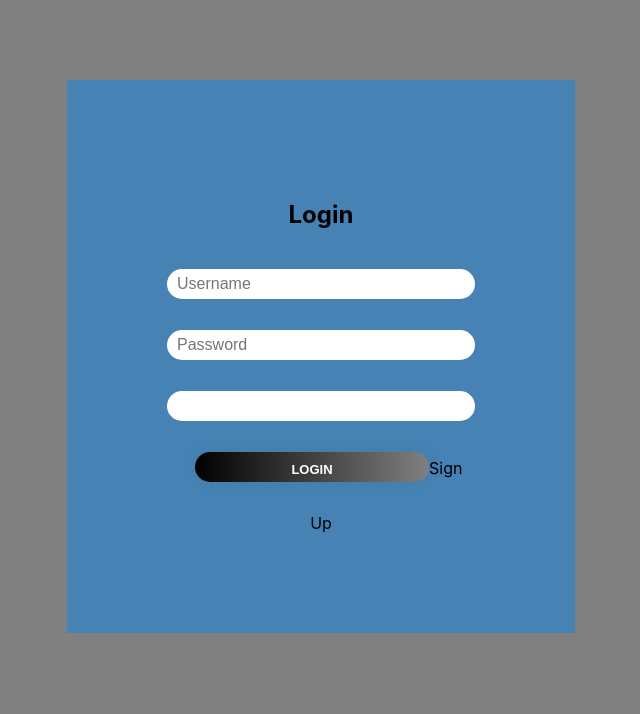
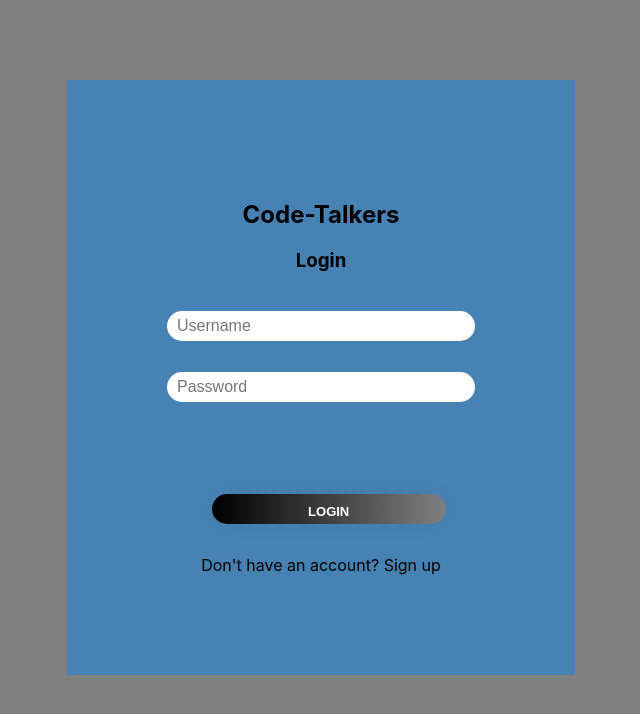
Before and after one commit to sumakartik/capstone-frontend, a React (Create React App) app: page /login in a window 1280 px wide. Shown: the top 714 px of the page, without its empty margins (319-959 px from the left). Built offline with nearby package versions, Linux system fonts and the light colour scheme; no server answers.

Commit message:
Update LoginSignup.js

```diff
--- a/src/components/LoginSignup/LoginSignup.js
+++ b/src/components/LoginSignup/LoginSignup.js
@@ -13,7 +13,7 @@ function LoginSignup(props) {
   const navigate=useNavigate();
     useEffect(()=>{
 
-      console.log('hiissosososos',props.app.state.isLogedIn);
+
         if(props.app.state.isLogedIn){
 
 
@@ -23,13 +23,15 @@ function LoginSignup(props) {
     })
   return (
     <section>
+
       <div>
         <div className="form-box solid">
           <form onSubmit={(e) => isSignUp?props.app.handleSignUp(e):props.app.handleLogIn(e)}>
+            <p><h1>Code-Talkers</h1></p>
             {isSignUp ? (
               <h1 className="login-text">Sign Up</h1>
             ) : (
-              <h1 className="login-text">Login</h1>
+              <h3 className="login-text">Login</h3>
             )}
 
             {isSignUp ? (
@@ -87,16 +89,16 @@ function LoginSignup(props) {
             <input
                 type="text"
                 name='loginStatus'
-                className="login-box"
+                className="login-status"
                readOnly
               />
                <br></br>
 
 
             {isSignUp ? (
-              <><input type="submit" value="SIGNUP" className="-btn" /><Link to='/login'>Login</Link></>
+              <><input type="submit" value="SIGNUP" className="-btn" /><br></br><Link to='/login'>Already have an account? Log in</Link></>
             ) : (
-              <><input type="submit" value="LOGIN" className="login-btn" /><Link to='/signup'>Sign Up</Link></>
+              <><input type="submit" value="LOGIN" className="login-btn" /><br></br><Link to='/signup'>Don't have an account? Sign up</Link></>
             )}
           </form>
         </div>
```
